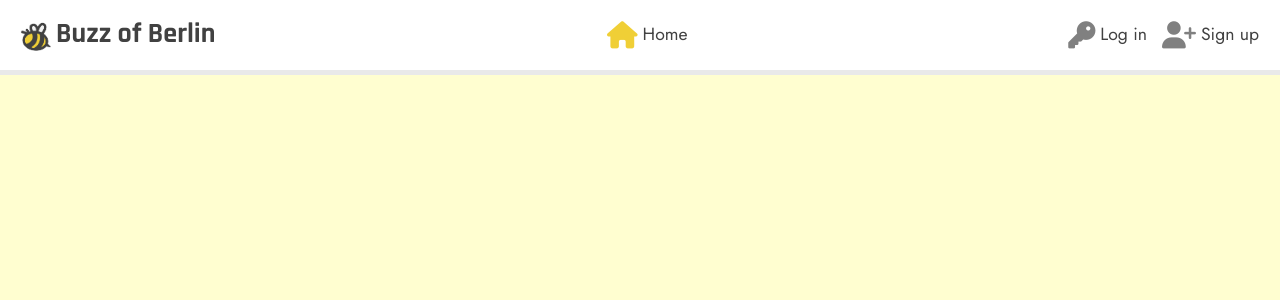
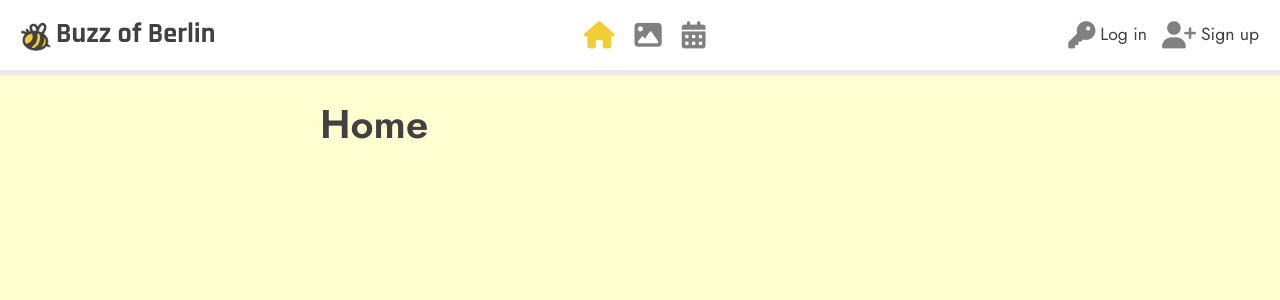
Before and after one commit to vkleer/ci-pp5-buzz-of-berlin, a React (Create React App) app: page / in a window 1280 px wide. Shown: the top 300 px of the page. Built offline with nearby package versions, Linux system fonts and the light colour scheme; no server answers.

Commit message:
Remove text from main NavLinks, import OverlayTrigger and Tooltip, implement Tooltips for main NavLinks

```diff
--- a/src/components/NavBar.js
+++ b/src/components/NavBar.js
@@ -1,6 +1,8 @@
 import React from 'react';
 import { NavLink } from 'react-router-dom';
 import axios from 'axios';
+import OverlayTrigger from 'react-bootstrap/OverlayTrigger';
+import Tooltip from 'react-bootstrap/Tooltip';
 
 import styles from '../styles/NavBar.module.css';
 
@@ -27,39 +29,110 @@
 
     const loggedInMainIcons = (
         <>
-            <NavLink className={styles.NavLink} activeClassName={styles.Active} to="/posts">
-                <i className="fa-solid fa-image"></i>Posts
-            </NavLink>
-            <NavLink className={styles.NavLink} activeClassName={styles.Active} to="/recommendations">
-                <i className="fa-solid fa-thumbs-up"></i>Recommendations
-            </NavLink>
-            <NavLink className={styles.NavLink} activeClassName={styles.Active} to="/events">
-                <i className="fa-solid fa-calendar-days"></i>Events
+            <OverlayTrigger
+                placement="bottom"
+                delay={{ show: 100, hide: 100 }}
+                overlay={ <Tooltip id="posts-tooltip">Posts</Tooltip> }
+            >
+                <NavLink
+                    className={styles.NavLink}
+                    activeClassName={styles.Active}
+                    to="/posts"
+                >
+                    <i className="fa-solid fa-image"></i>
+                </NavLink>
+            </OverlayTrigger>
+            <OverlayTrigger
+                placement="bottom"
+                delay={{ show: 100, hide: 100 }}
+                overlay={ <Tooltip id="recommendations-tooltip">Recommendations</Tooltip> }
+            >
+                <NavLink
+                    className={styles.NavLink}
+                    activeClassName={styles.Active}
+                    to="/recommendations"
+                >
+                    <i className="fa-solid fa-thumbs-up"></i>
+                </NavLink>
+            </OverlayTrigger>
+            <OverlayTrigger
+                placement="bottom"
+                delay={{ show: 100, hide: 100 }}
+                overlay={ <Tooltip id="events-tooltip">Events</Tooltip> }
+            >
+                <NavLink
+                    className={styles.NavLink}
+                    activeClassName={styles.Active}
+                    to="/events"
+                >
+                    <i className="fa-solid fa-calendar-days"></i>
+                </NavLink>
+            </OverlayTrigger>
+            <OverlayTrigger
+                placement="bottom"
+                delay={{ show: 100, hide: 100 }}
+                overlay={ <Tooltip id="liked-tooltip">Liked</Tooltip> }
+            >
+                <NavLink
+                    className={styles.NavLink}
+                    activeClassName={styles.Active}
+                    to="/liked"
+                >
+                    <i className="fas fa-heart"></i>
+                </NavLink>
+            </OverlayTrigger>
+        </>
+    );
+    const loggedOutMainIcons = (
+        <>
+            <NavLink
+                className={styles.NavLink}
+                activeClassName={styles.Active}
+                to="/posts"
+            >
+                <i className="fa-solid fa-image"></i>
             </NavLink>
             <NavLink
-                className={styles.NavLink} activeClassName={styles.Active} to="/liked"
+                className={styles.NavLink}
+                activeClassName={styles.Active}
+                to="/events"
             >
-                <i className="fas fa-heart"></i>Liked
+                <i className="fa-solid fa-calendar-days"></i>
             </NavLink>
         </>
     );
     const loggedInAccIcons = (
         <>
-            <NavLink className={styles.NavLink} to={`/profiles/${currentUser?.profile_id}`}>
+            <NavLink
+                className={styles.NavLink}
+                to={`/profiles/${currentUser?.profile_id}`}
+            >
                 <Avatar src={currentUser?.profile_image} text='Profile' height={30} />
             </NavLink>
-            <NavLink className={styles.NavLink} to="/" onClick={handleSignOut}>
+            <NavLink
+                className={styles.NavLink}
+                to="/"
+                onClick={handleSignOut}
+            >
                 <i className="fas fa-sign-out-alt"></i>Sign out
             </NavLink>
         </>
     );
     const loggedOutAccIcons = (
         <>
-            <NavLink className={styles.NavLink} activeClassName={styles.Active} to="/login">
+            <NavLink
+                className={styles.NavLink}
+                activeClassName={styles.Active}
+                to="/login"
+            >
                 <i className="fa-solid fa-key"></i>
                 Log in
             </NavLink>
-            <NavLink className={styles.NavLink} activeClassName={styles.Active} to="/signup">
+            <NavLink
+                className={styles.NavLink}
+                activeClassName={styles.Active}
+                to="/signup"
+            >
                 <i className="fa-solid fa-user-plus"></i>
                 Sign up
             </NavLink>
@@ -67,21 +140,38 @@
     );
 
 return (
-    <Navbar className={styles.NavBar} expand="md" fixed="top">
+    <Navbar
+        className={styles.NavBar}
+        expand="md"
+    >
             <NavLink to="/">
                 <Navbar.Brand>
-                    <img src={logo} alt="Logo" height="40" />
+                    <img
+                        src={logo}
+                        alt="Logo"
+                        height="40"
+                    />
                     <span className={styles.LogoText}>Buzz of Berlin</span>
                 </Navbar.Brand>
             </NavLink>
             <Navbar.Toggle aria-controls="basic-navbar-nav" />
             <Navbar.Collapse id="basic-navbar-nav">
                 <Nav className="m-md-auto ml-sm-0 text-md-center text-sm-left">
-                    <NavLink exact className={styles.NavLink} activeClassName={styles.Active} to ="/">
-                        <i className="fa-solid fa-house"></i>
-                        Home
-                    </NavLink>
-                    {currentUser && loggedInMainIcons}
+                    <OverlayTrigger
+                        placement="bottom"
+                        delay={{ show: 100, hide: 100 }}
+                        overlay={ <Tooltip id="home-tooltip">Home</Tooltip> }
+                    >
+                        <NavLink
+                            exact
+                            className={styles.NavLink}
+                            activeClassName={styles.Active}
+                            to ="/"
+                        >
+                            <i className="fa-solid fa-house"></i>
+                        </NavLink>
+                    </OverlayTrigger>
+                    {currentUser ? loggedInMainIcons : loggedOutMainIcons}
                 </Nav>
                 <Nav className="ml-sm-0 text-left">
                     {currentUser ? loggedInAccIcons : loggedOutAccIcons}
```
